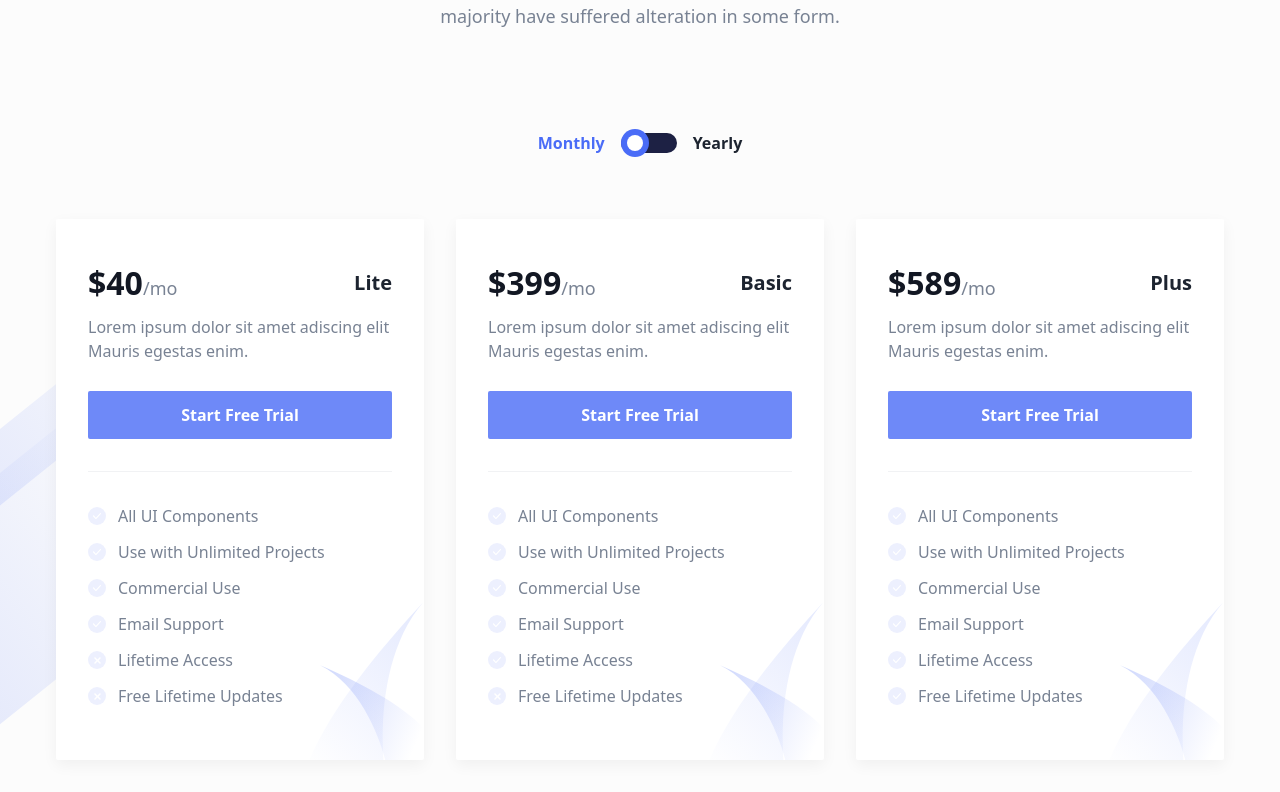
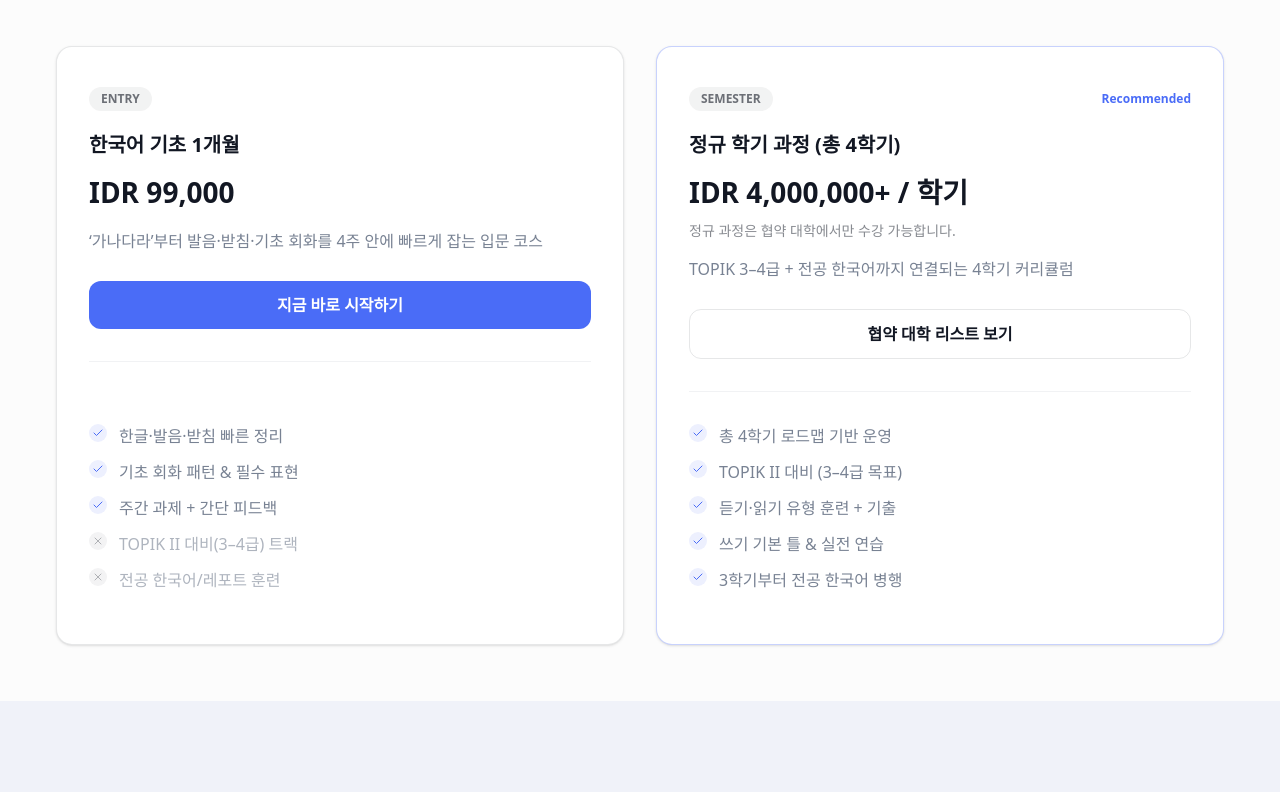
Before and after one commit to jaeminahn/unigate, a Next.js app: page / in a window 1280 px wide. Shown: the part 4768-5560 px from the top of the page. Built offline with nearby package versions, Linux system fonts and the light colour scheme; a web font is replaced by a local one.

Commit message:
ana safety video

```diff
--- a/src/components/Pricing/OfferList.tsx
+++ b/src/components/Pricing/OfferList.tsx
@@ -1,14 +1,4 @@
-const checkIcon = (
-  <svg width="8" height="6" viewBox="0 0 8 6" className="fill-current">
-    <path d="M2.90567 6.00024C2.68031 6.00024 2.48715 5.92812 2.294 5.74764L0.169254 3.43784C-0.0560926 3.18523 -0.0560926 2.78827 0.169254 2.53566C0.39461 2.28298 0.74873 2.28298 0.974086 2.53566L2.90567 4.66497L7.02642 0.189715C7.25175 -0.062913 7.60585 -0.062913 7.83118 0.189715C8.0566 0.442354 8.0566 0.839355 7.83118 1.09198L3.54957 5.78375C3.32415 5.92812 3.09882 6.00024 2.90567 6.00024Z" />
-  </svg>
-);
-
-const crossIcon = (
-  <svg width="7" height="7" viewBox="0 0 8 8" className="fill-current">
-    <path d="M7.4499 0.512524C7.1124 0.175024 6.5874 0.175024 6.2499 0.512524L3.9999 2.80002L1.7124 0.512524C1.3749 0.175024 0.849902 0.175024 0.512402 0.512524C0.174902 0.850024 0.174902 1.37502 0.512402 1.71252L2.7999 4.00002L0.512402 6.28752C0.174902 6.62502 0.174902 7.15002 0.512402 7.48752C0.662402 7.63752 0.887402 7.75002 1.1124 7.75002C1.3374 7.75002 1.5624 7.67502 1.7124 7.48752L3.9999 5.20002L6.2874 7.48752C6.4374 7.63752 6.6624 7.75002 6.8874 7.75002C7.1124 7.75002 7.3374 7.67502 7.4874 7.48752C7.8249 7.15002 7.8249 6.62502 7.4874 6.28752L5.1999 4.00002L7.4874 1.71252C7.7874 1.37502 7.7874 0.850024 7.4499 0.512524Z" />
-  </svg>
-);
+import { Check, X } from "lucide-react";
 
 const OfferList = ({
   text,
@@ -17,12 +7,27 @@ const OfferList = ({
   text: string;
   status: "active" | "inactive";
 }) => {
+  const isActive = status === "active";
+
   return (
-    <div className="mb-3 flex items-center">
-      <span className="bg-primary/10 mr-3 flex h-[18px] w-full max-w-[18px] items-center justify-center rounded-full text-white">
-        {status === "active" ? checkIcon : crossIcon}
+    <div className="mb-3 flex items-start">
+      <span
+        className={`mr-3 flex h-[18px] w-[18px] items-center justify-center rounded-full ${
+          isActive
+            ? "bg-primary/10 text-primary"
+            : "bg-black/5 text-black/30 dark:bg-white/10 dark:text-white/30"
+        }`}
+      >
+        {isActive ? <Check size={12} /> : <X size={12} />}
       </span>
-      <p className="text-body-color m-0 text-base font-medium">{text}</p>
+
+      <p
+        className={`m-0 text-base font-medium ${
+          isActive ? "text-body-color" : "text-body-color/60 dark:text-white/60"
+        }`}
+      >
+        {text}
+      </p>
     </div>
   );
 };
--- a/src/components/Pricing/PricingBox.tsx
+++ b/src/components/Pricing/PricingBox.tsx
@@ -1,77 +1,88 @@
+import Link from "next/link";
+
 const PricingBox = (props: {
-  price: string;
-  duration: string;
+  badge?: string;
+  isFeatured?: boolean;
+  priceLabel: string;
   packageName: string;
   subtitle: string;
+  ctaLabel: string;
+  ctaHref: string;
+  ctaVariant?: "primary" | "outline" | "ghost";
+  note?: string;
   children: React.ReactNode;
 }) => {
-  const { price, duration, packageName, subtitle, children } = props;
+  const {
+    badge,
+    isFeatured,
+    priceLabel,
+    packageName,
+    subtitle,
+    ctaLabel,
+    ctaHref,
+    ctaVariant = "primary",
+    note,
+    children,
+  } = props;
+
+  const buttonClass =
+    ctaVariant === "outline"
+      ? "border border-black/10 bg-transparent text-black hover:bg-black/5 dark:border-white/10 dark:text-white dark:hover:bg-white/10"
+      : ctaVariant === "ghost"
+        ? "bg-black/5 text-black hover:bg-black/10 dark:bg-white/10 dark:text-white dark:hover:bg-white/15"
+        : "bg-primary text-white hover:opacity-90";
 
   return (
     <div className="w-full">
-      <div className="shadow-three hover:shadow-one dark:bg-gray-dark dark:shadow-two dark:hover:shadow-gray-dark relative z-10 rounded-xs bg-white px-8 py-10">
-        <div className="flex items-center justify-between">
-          <h3 className="price mb-2 text-[32px] font-bold text-black dark:text-white">
-            $<span className="amount">{price}</span>
-            <span className="time text-body-color text-lg font-medium">
-              /{duration}
+      <div
+        className={`relative flex h-full flex-col rounded-2xl border bg-white px-8 py-10 shadow-sm transition dark:bg-black ${
+          isFeatured
+            ? "border-primary/30"
+            : "border-black/10 dark:border-white/10"
+        }`}
+      >
+        {badge ? (
+          <div className="mb-5 flex items-center justify-between">
+            <span className="rounded-full bg-black/5 px-3 py-1 text-xs font-semibold text-black/60 dark:bg-white/10 dark:text-white/60">
+              {badge}
             </span>
-          </h3>
-          <h4 className="text-dark mb-2 text-xl font-bold dark:text-white">
+            {isFeatured ? (
+              <span className="text-primary text-xs font-semibold">
+                Recommended
+              </span>
+            ) : null}
+          </div>
+        ) : null}
+
+        <div className="mb-3">
+          <h4 className="text-xl font-bold text-black dark:text-white">
             {packageName}
           </h4>
         </div>
+
+        <div className="mb-4">
+          <div className="text-[28px] font-bold text-black dark:text-white">
+            {priceLabel}
+          </div>
+          {note ? (
+            <p className="mt-2 text-sm font-medium text-black/50 dark:text-white/50">
+              {note}
+            </p>
+          ) : null}
+        </div>
+
         <p className="text-body-color mb-7 text-base">{subtitle}</p>
+
         <div className="border-body-color/10 mb-8 border-b pb-8 dark:border-white/10">
-          <button className="bg-primary/80 hover:shadow-signUp flex w-full items-center justify-center rounded-xs p-3 text-base font-semibold text-white transition duration-300 ease-in-out">
-            Start Free Trial
-          </button>
+          <Link
+            href={ctaHref}
+            className={`flex w-full items-center justify-center rounded-xl px-4 py-3 text-base font-semibold transition ${buttonClass}`}
+          >
+            {ctaLabel}
+          </Link>
         </div>
-        <div>{children}</div>
-        <div className="absolute right-0 bottom-0 z-[-1]">
-          <svg
-            width="179"
-            height="158"
-            viewBox="0 0 179 158"
-            fill="none"
-            xmlns="http://www.w3.org/2000/svg"
-          >
-            <path
-              opacity="0.5"
-              d="M75.0002 63.256C115.229 82.3657 136.011 137.496 141.374 162.673C150.063 203.47 207.217 197.755 202.419 167.738C195.393 123.781 137.273 90.3579 75.0002 63.256Z"
-              fill="url(#paint0_linear_70:153)"
-            />
-            <path
-              opacity="0.3"
-              d="M178.255 0.150879C129.388 56.5969 134.648 155.224 143.387 197.482C157.547 265.958 65.9705 295.709 53.1024 246.401C34.2588 174.197 100.939 83.7223 178.255 0.150879Z"
-              fill="url(#paint1_linear_70:153)"
-            />
-            <defs>
-              <linearGradient
-                id="paint0_linear_70:153"
-                x1="69.6694"
-                y1="29.9033"
-                x2="196.108"
-                y2="83.2919"
-                gradientUnits="userSpaceOnUse"
-              >
-                <stop stopColor="#4A6CF7" stopOpacity="0.62" />
-                <stop offset="1" stopColor="#4A6CF7" stopOpacity="0" />
-              </linearGradient>
-              <linearGradient
-                id="paint1_linear_70:153"
-                x1="165.348"
-                y1="-75.4466"
-                x2="-3.75136"
-                y2="103.645"
-                gradientUnits="userSpaceOnUse"
-              >
-                <stop stopColor="#4A6CF7" stopOpacity="0.62" />
-                <stop offset="1" stopColor="#4A6CF7" stopOpacity="0" />
-              </linearGradient>
-            </defs>
-          </svg>
-        </div>
+
+        <div className="mt-auto">{children}</div>
       </div>
     </div>
   );
--- a/src/components/Pricing/index.tsx
+++ b/src/components/Pricing/index.tsx
@@ -1,158 +1,60 @@
 "use client";
-import { useState } from "react";
+
 import SectionTitle from "../Common/SectionTitle";
+import PricingBox from "./PricingBox";
 import OfferList from "./OfferList";
-import PricingBox from "./PricingBox";
 
 const Pricing = () => {
-  const [isMonthly, setIsMonthly] = useState(true);
-
   return (
-    <section id="pricing" className="relative z-10 py-16 md:py-20 lg:py-28">
+    <section
+      id="pricing"
+      className="relative z-10 pt-16 pb-10 md:pt-20 md:pb-12 lg:pt-28 lg:pb-14"
+    >
       <div className="container">
         <SectionTitle
-          title="Simple and Affordable Pricing"
-          paragraph="There are many variations of passages of Lorem Ipsum available but the majority have suffered alteration in some form."
+          title="수강 옵션"
+          paragraph="입문은 사이트에서 가볍게 시작하고, 정규 학기 과정은 협약 대학에서 진행됩니다."
           center
           width="665px"
         />
 
-        <div className="w-full">
-          <div className="mb-8 flex justify-center md:mb-12 lg:mb-16">
-            <span
-              onClick={() => setIsMonthly(true)}
-              className={`${
-                isMonthly
-                  ? "pointer-events-none text-primary"
-                  : "text-dark dark:text-white"
-              } mr-4 cursor-pointer text-base font-semibold`}
-            >
-              Monthly
-            </span>
-            <div
-              onClick={() => setIsMonthly(!isMonthly)}
-              className="flex cursor-pointer items-center"
-            >
-              <div className="relative">
-                <div className="h-5 w-14 rounded-full bg-[#1D2144] shadow-inner"></div>
-                <div
-                  className={`${
-                    isMonthly ? "" : "translate-x-full"
-                  } shadow-switch-1 absolute left-0 top-[-4px] flex h-7 w-7 items-center justify-center rounded-full bg-primary transition`}
-                >
-                  <span className="active h-4 w-4 rounded-full bg-white"></span>
-                </div>
-              </div>
-            </div>
-            <span
-              onClick={() => setIsMonthly(false)}
-              className={`${
-                isMonthly
-                  ? "text-dark dark:text-white"
-                  : "pointer-events-none text-primary"
-              } ml-4 cursor-pointer text-base font-semibold`}
-            >
-              Yearly
-            </span>
-          </div>
-        </div>
+        <div className="grid grid-cols-1 gap-x-8 gap-y-10 md:grid-cols-2">
+          {/* Entry (1개월, 매우 저렴) */}
+          <PricingBox
+            badge="ENTRY"
+            packageName="한국어 기초 1개월"
+            priceLabel="IDR 99,000"
+            subtitle="‘가나다라’부터 발음·받침·기초 회화를 4주 안에 빠르게 잡는 입문 코스"
+            ctaLabel="지금 바로 시작하기"
+            ctaHref="/"
+            ctaVariant="primary"
+          >
+            <OfferList text="한글·발음·받침 빠른 정리" status="active" />
+            <OfferList text="기초 회화 패턴 & 필수 표현" status="active" />
+            <OfferList text="주간 과제 + 간단 피드백" status="active" />
+            <OfferList text="TOPIK II 대비(3–4급) 트랙" status="inactive" />
+            <OfferList text="전공 한국어/레포트 훈련" status="inactive" />
+          </PricingBox>
 
-        <div className="grid grid-cols-1 gap-x-8 gap-y-10 md:grid-cols-2 lg:grid-cols-3">
+          {/* Semester Program (4학기) */}
           <PricingBox
-            packageName="Lite"
-            price={isMonthly ? "40" : "120"}
-            duration={isMonthly ? "mo" : "yr"}
-            subtitle="Lorem ipsum dolor sit amet adiscing elit Mauris egestas enim."
+            isFeatured
+            badge="SEMESTER"
+            packageName="정규 학기 과정 (총 4학기)"
+            priceLabel="IDR 4,000,000+ / 학기"
+            subtitle="TOPIK 3–4급 + 전공 한국어까지 연결되는 4학기 커리큘럼"
+            ctaLabel="협약 대학 리스트 보기"
+            ctaHref="/"
+            ctaVariant="outline"
+            note="정규 과정은 협약 대학에서만 수강 가능합니다."
           >
-            <OfferList text="All UI Components" status="active" />
-            <OfferList text="Use with Unlimited Projects" status="active" />
-            <OfferList text="Commercial Use" status="active" />
-            <OfferList text="Email Support" status="active" />
-            <OfferList text="Lifetime Access" status="inactive" />
-            <OfferList text="Free Lifetime Updates" status="inactive" />
-          </PricingBox>
-          <PricingBox
-            packageName="Basic"
-            price={isMonthly ? "399" : "789"}
-            duration={isMonthly ? "mo" : "yr"}
-            subtitle="Lorem ipsum dolor sit amet adiscing elit Mauris egestas enim."
-          >
-            <OfferList text="All UI Components" status="active" />
-            <OfferList text="Use with Unlimited Projects" status="active" />
-            <OfferList text="Commercial Use" status="active" />
-            <OfferList text="Email Support" status="active" />
-            <OfferList text="Lifetime Access" status="active" />
-            <OfferList text="Free Lifetime Updates" status="inactive" />
-          </PricingBox>
-          <PricingBox
-            packageName="Plus"
-            price={isMonthly ? "589" : "999"}
-            duration={isMonthly ? "mo" : "yr"}
-            subtitle="Lorem ipsum dolor sit amet adiscing elit Mauris egestas enim."
-          >
-            <OfferList text="All UI Components" status="active" />
-            <OfferList text="Use with Unlimited Projects" status="active" />
-            <OfferList text="Commercial Use" status="active" />
-            <OfferList text="Email Support" status="active" />
-            <OfferList text="Lifetime Access" status="active" />
-            <OfferList text="Free Lifetime Updates" status="active" />
+            <OfferList text="총 4학기 로드맵 기반 운영" status="active" />
+            <OfferList text="TOPIK II 대비 (3–4급 목표)" status="active" />
+            <OfferList text="듣기·읽기 유형 훈련 + 기출" status="active" />
+            <OfferList text="쓰기 기본 틀 & 실전 연습" status="active" />
+            <OfferList text="3학기부터 전공 한국어 병행" status="active" />
           </PricingBox>
         </div>
-      </div>
-
-      <div className="absolute bottom-0 left-0 z-[-1]">
-        <svg
-          width="239"
-          height="601"
-          viewBox="0 0 239 601"
-          fill="none"
-          xmlns="http://www.w3.org/2000/svg"
-        >
-          <rect
-            opacity="0.3"
-            x="-184.451"
-            y="600.973"
-            width="196"
-            height="541.607"
-            rx="2"
-            transform="rotate(-128.7 -184.451 600.973)"
-            fill="url(#paint0_linear_93:235)"
-          />
-          <rect
-            opacity="0.3"
-            x="-188.201"
-            y="385.272"
-            width="59.7544"
-            height="541.607"
-            rx="2"
-            transform="rotate(-128.7 -188.201 385.272)"
-            fill="url(#paint1_linear_93:235)"
-          />
-          <defs>
-            <linearGradient
-              id="paint0_linear_93:235"
-              x1="-90.1184"
-              y1="420.414"
-              x2="-90.1184"
-              y2="1131.65"
-              gradientUnits="userSpaceOnUse"
-            >
-              <stop stopColor="#4A6CF7" />
-              <stop offset="1" stopColor="#4A6CF7" stopOpacity="0" />
-            </linearGradient>
-            <linearGradient
-              id="paint1_linear_93:235"
-              x1="-159.441"
-              y1="204.714"
-              x2="-159.441"
-              y2="915.952"
-              gradientUnits="userSpaceOnUse"
-            >
-              <stop stopColor="#4A6CF7" />
-              <stop offset="1" stopColor="#4A6CF7" stopOpacity="0" />
-            </linearGradient>
-          </defs>
-        </svg>
       </div>
     </section>
   );
--- a/src/components/Video/index.tsx
+++ b/src/components/Video/index.tsx
@@ -70,7 +70,7 @@ export default function Video() {
         isOpen={isOpen}
         onClose={() => setOpen(false)}
         channel="youtube"
-        videoId="L61p2uyiMSo"
+        videoId="QFH0wre7tpM"
       />
     </>
   );
```
